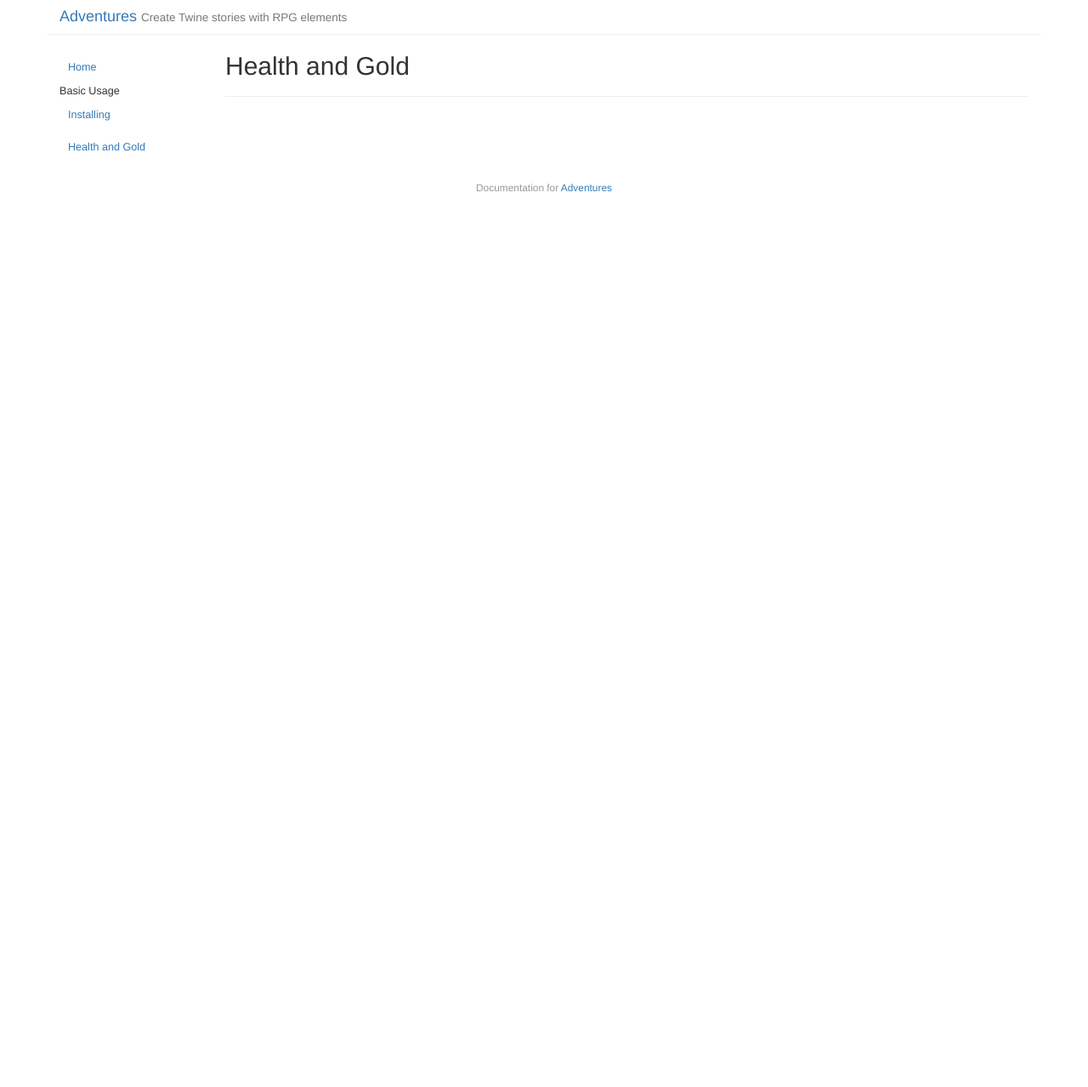
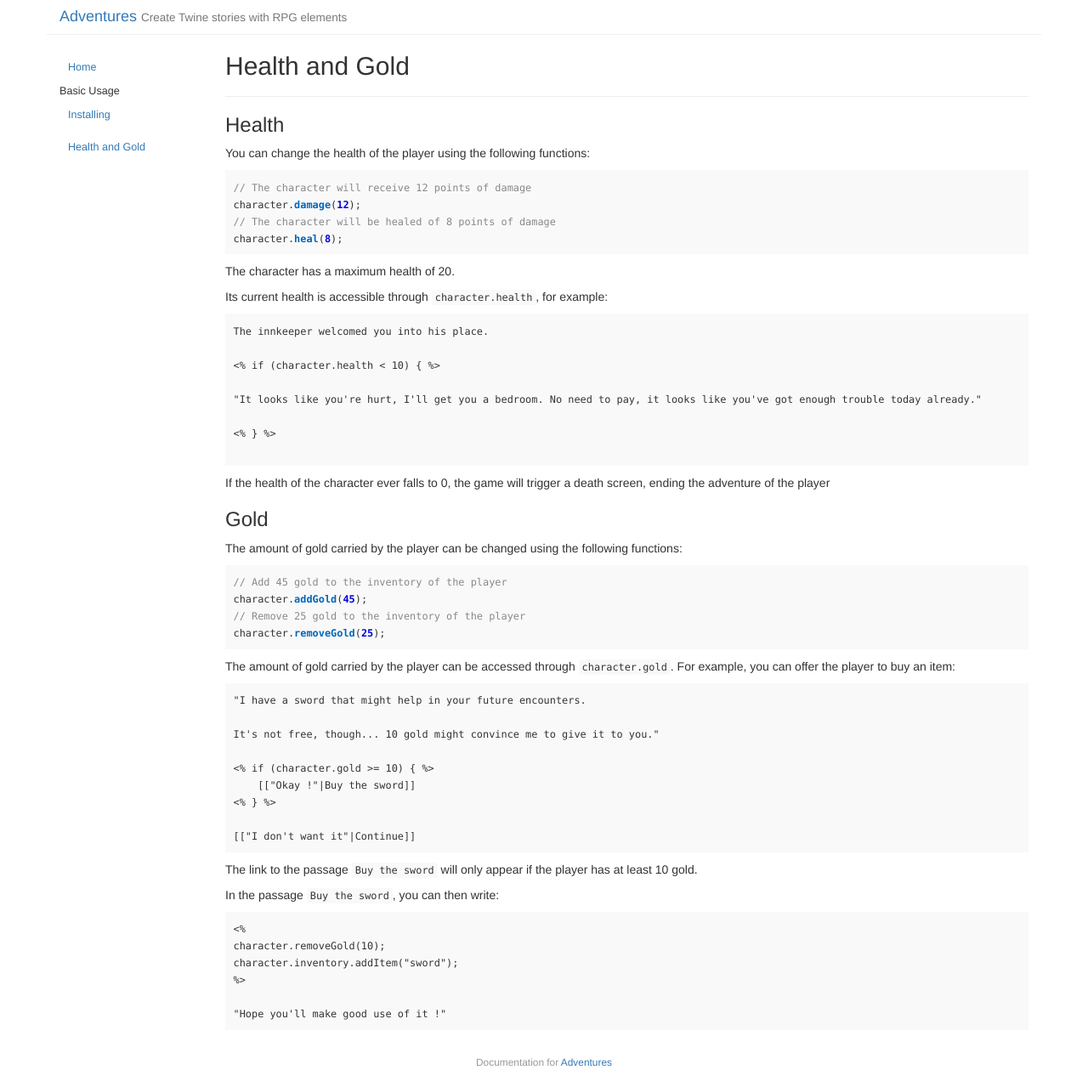
Before and after one commit to Longwelwind/adventures, a Jekyll site: the page built from docs/_posts/2017-08-07-health-and-gold.md, in a window 1280 px wide. Shown: the whole page at 85% size. Built offline with Jekyll 4.4.1, drawn with Linux system fonts in a browser that asks for light colours; before the commit the page ends 900 px from its top, so only the background shows below that.

Commit message:
Add the Health and Gold section in the doc

````diff
--- a/docs/_posts/2017-08-07-health-and-gold.md
+++ b/docs/_posts/2017-08-07-health-and-gold.md
@@ -4,3 +4,69 @@ title: "Health and Gold"
 category: basic-usage
 date: 2017-08-07 21:06:05
 ---
+
+### Health
+
+You can change the health of the player using the following functions:
+
+```javascript
+// The character will receive 12 points of damage
+character.damage(12);
+// The character will be healed of 8 points of damage
+character.heal(8);
+```
+
+The character has a maximum health of 20.
+
+Its current health is accessible through ```character.health```, for example:
+
+```
+The innkeeper welcomed you into his place.
+
+<% if (character.health < 10) { %>
+
+"It looks like you're hurt, I'll get you a bedroom. No need to pay, it looks like you've got enough trouble today already."
+
+<% } %>
+
+```
+
+If the health of the character ever falls to 0, the game will trigger a death screen, ending the adventure of the player
+
+### Gold
+
+The amount of gold carried by the player can be changed using the following functions:
+
+```javascript
+// Add 45 gold to the inventory of the player
+character.addGold(45);
+// Remove 25 gold to the inventory of the player
+character.removeGold(25);
+```
+
+The amount of gold carried by the player can be accessed through `character.gold`. For example, you can offer the player to buy an item:
+
+```
+"I have a sword that might help in your future encounters.
+
+It's not free, though... 10 gold might convince me to give it to you."
+
+<% if (character.gold >= 10) { %>
+    [["Okay !"|Buy the sword]]
+<% } %>
+
+[["I don't want it"|Continue]]
+```
+
+The link to the passage `Buy the sword` will only appear if the player has at least 10 gold.
+
+In the passage `Buy the sword`, you can then write:
+
+```
+<%
+character.removeGold(10);
+character.inventory.addItem("sword");
+%>
+
+"Hope you'll make good use of it !"
+```
````
